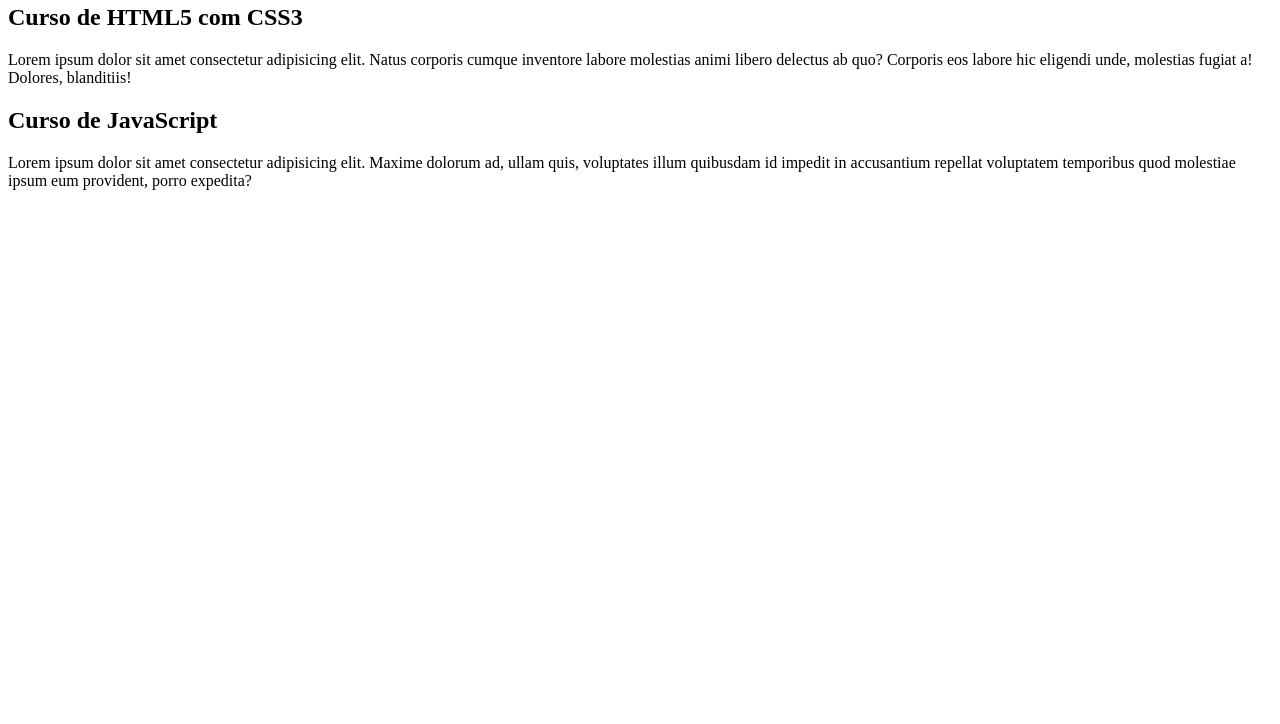
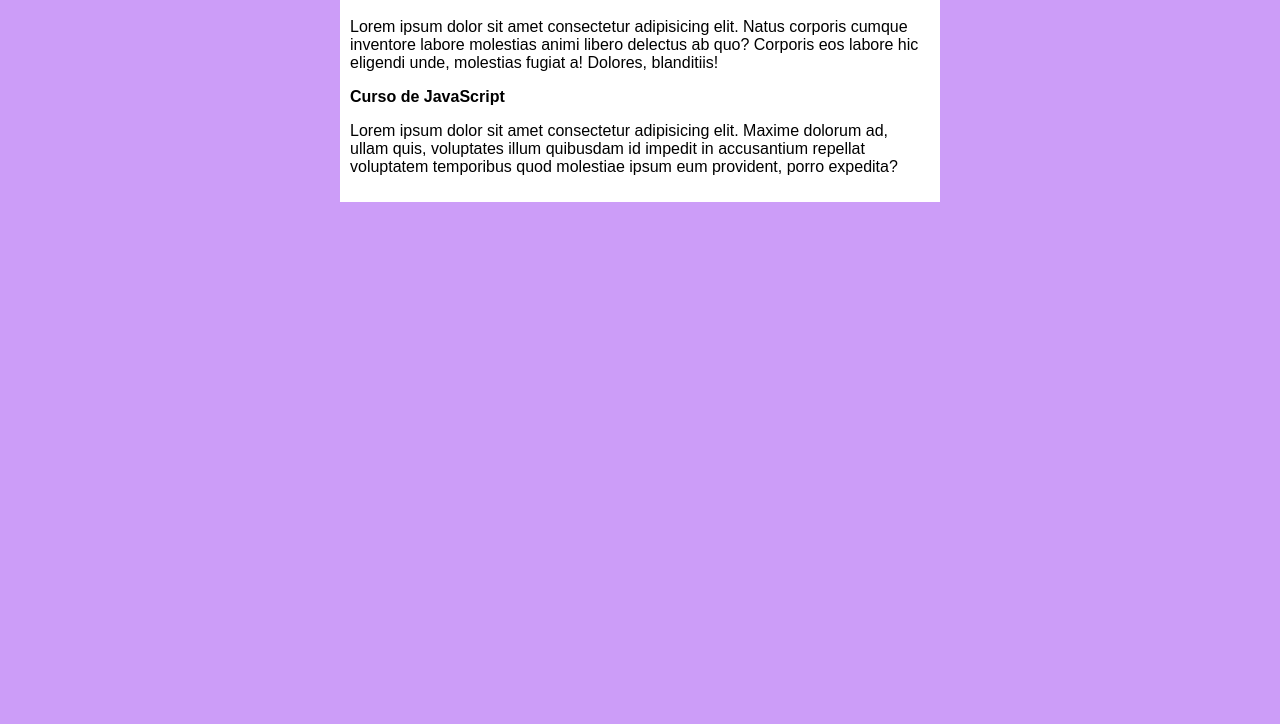
Before and after one commit to XavierFabio/projeto-site, a plain HTML site: page index.html in a window 1280 px wide. Shown: the part 76-800 px from the top of the page. Drawn offline with Linux system fonts and the light colour scheme.

Commit message:
inicio do css3

```diff
--- /dev/null
+++ b/estilos/style.css
@@ -0,0 +1,16 @@
+*{
+    font-family: Arial, Helvetica, sans-serif;
+    font-size: 16px;
+}
+
+body{
+    background-color: rgb(204, 157, 248);
+}
+
+main{
+    background-color: white;
+    width: 580px;
+    margin: auto;
+    padding: 10px;
+    box-shadow: 3px 3px 5px (0, 0, 0, 0.473);
+}
--- a/index.html
+++ b/index.html
@@ -5,6 +5,7 @@
     <meta http-equiv="X-UA-Compatible" content="IE=edge">
     <meta name="viewport" content="width=device-width, initial-scale=1.0">
     <title>Título do Site</title>
+    <link rel="stylesheet" href="estilos/style.css">
 </head>
 <body>
     <main>
```
